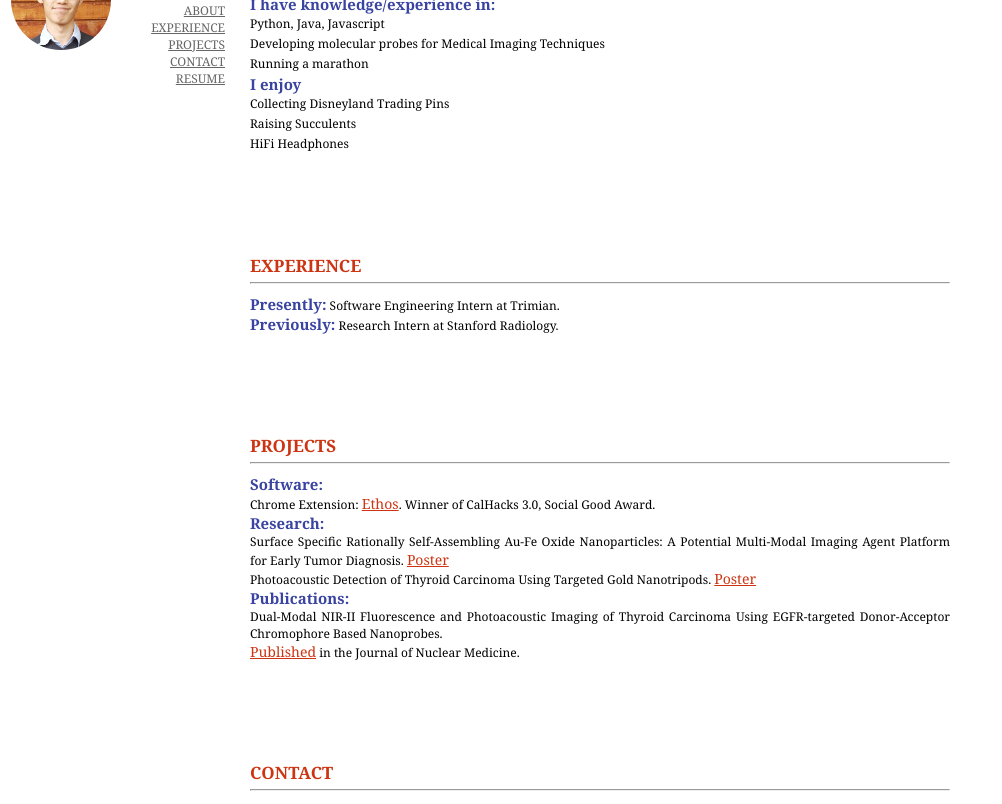
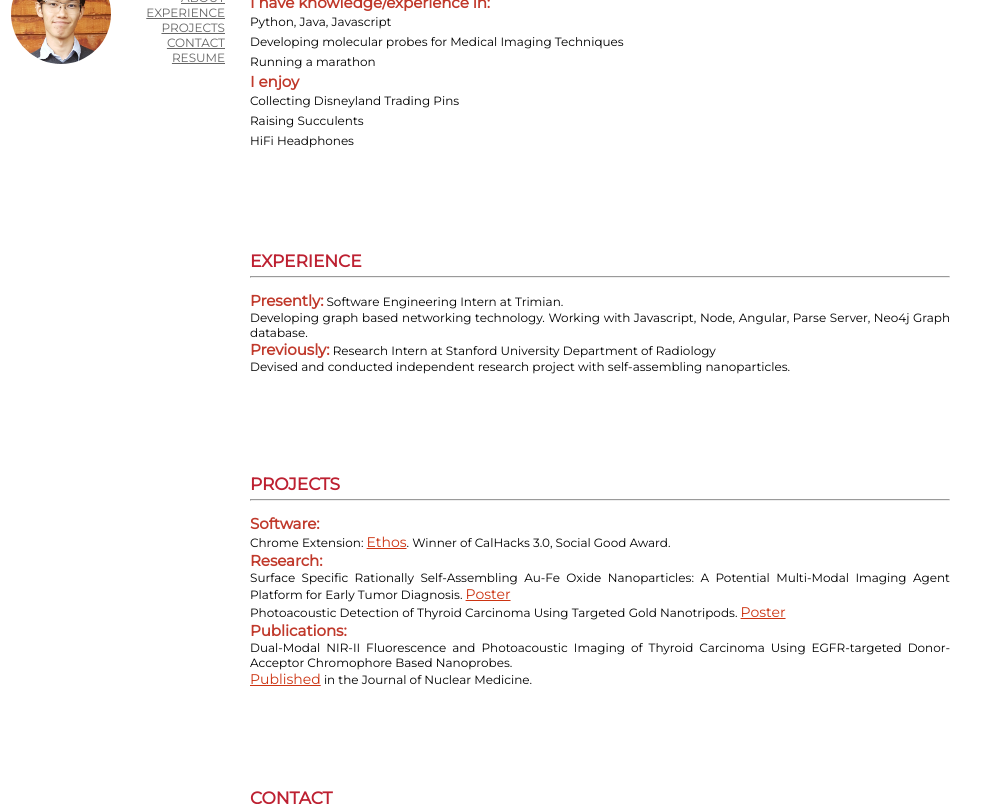
Before and after one commit to jonfung/jonfung.github.io, a plain HTML site: page index.html in a window 1280 px wide. Shown: the part 126-930 px from the top of the page, without its empty margins (0-1002 px from the left). Drawn offline with Linux system fonts and the light colour scheme.

Commit message:
font change, color change

```diff
--- a/index.html
+++ b/index.html
@@ -2,6 +2,7 @@
 <head>
   <title>Jonathan Fung</title>
   <link href="style.css" type="text/css" rel="stylesheet">
+  <link href="https://fonts.googleapis.com/css?family=Montserrat" rel="stylesheet">
 </head>
 <body>
 
@@ -51,7 +52,9 @@
 	</div>
 	<div class = "content" id = "experience">
 		<b>Presently:</b> Software Engineering Intern at Trimian. </br>
-		<b>Previously:</b> Research Intern at Stanford Radiology.</br>
+		Developing graph based networking technology. Working with Javascript, Node, Angular, Parse Server, Neo4j Graph database. </br>
+		<b>Previously:</b> Research Intern at Stanford University Department of Radiology</br>
+		Devised and conducted independent research project with self-assembling nanoparticles.
 
 	</div>
 	<div class = "header">
@@ -79,9 +82,10 @@
 		<a href="./assets/resume.pdf">RESUME</a></br>
     <a href="mailto:jonathanfung1@gmail.com">EMAIL</a></br>
     <a href="https://www.linkedin.com/in/jonfung1/">LINKEDIN</a></br>
-    <a href="https://github.com/jonfung1/">GITHUB</a></br>
+    <a href="https://github.com/jonfung/">GITHUB</a></br>
+	</div>
+	</div class = "bottombuffer"></div>
 
-	</div>
 </div>
 
 
--- a/style.css
+++ b/style.css
@@ -6,8 +6,11 @@ a:link {color:#666;}
 a:visited {color:#666;}
 a:hover {color:#888;}
 
+
 .nav {
-  font-family: georgia, serif, times, arial;
+/*  font-family: georgia, serif, times, arial;
+*/
+  font-family: 'Montserrat';
   position: fixed;
   background:transparent;
   text-align: right;
@@ -37,7 +40,7 @@ a:hover {color:#888;}
   border-radius: 100px;
   right: 0;
   margin: 5%;
-  margin-top: 25%;
+  margin-top: 70px;
   z-index: 1;
   left: 0px;
 }
@@ -52,10 +55,9 @@ a:hover {color:#888;}
   bottom: 0px;
   font-size: 17px;
   text-align: left;
-  font-family: georgia;
   margin-left: 0px;
   margin-bottom: 5px;
-  color: #CC3412;
+  color: #BD2031;
 }
 
 .content {
@@ -68,7 +70,7 @@ a:hover {color:#888;}
 }
 
 .content b {
-  color: #3943A1;
+  color: #c0392b;
   font-weight: bold;
   font-size: 15px;
 }
@@ -78,12 +80,16 @@ a:hover {color:#888;}
   font-size: 14px;
 }
 
+.bottombuffer {
+  height: 100vh;
+}
+
 
 .container {
   width: 700px;
   margin-left: 250px;
   margin-top:20px;
-  font-family: georgia, serif, times, arial;
+  font-family: 'Montserrat';
   text-align: justify;
   margin-bottom: 0px;
 }
```
